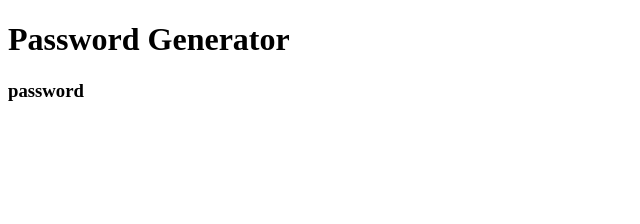
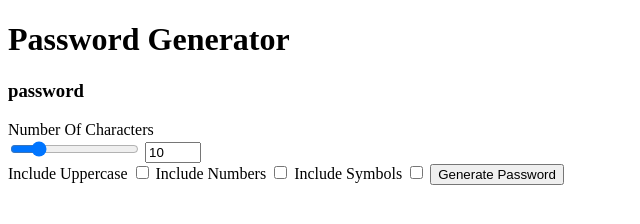
Before and after one commit to patrickdavein/password-gen, a plain HTML site: page index.html in a window 1280 px wide. Shown: the whole page, without its empty margins (0-640 px from the left). Drawn offline with Linux system fonts and the light colour scheme.

Commit message:
form commit

```diff
--- a/index.html
+++ b/index.html
@@ -15,7 +15,24 @@
     <h1 class="title">Password Generator</h1>
     <h3 class="password-display" id="passwordDisplay">password</h3>
 
+    <form id="passwordGeneratorForm" class="form">
+      <label for="characterAmountNumber">Number Of Characters</label>
+      <div class="character-amount-container">
+        <input type="range" min="1" max="50" value="10" id="characterAmountRange">
+        <input class="number-input" type="number" min="1" max="50" value="10" id="characterAmountNumber">
+      </div>
 
+      <label for="includeUppercase">Include Uppercase</label>
+      <input type="checkbox" id="includeUppercase">
+
+      <label for="includeNumbers">Include Numbers</label>
+      <input type="checkbox" id="includeNumbers">
+
+      <label for="includeSymbols">Include Symbols</label>
+      <input type="checkbox" id="includeSymbols">
+
+      <button type="submit" class="btn">Generate Password</button>
+    </form>
 
   </div>
 
```
